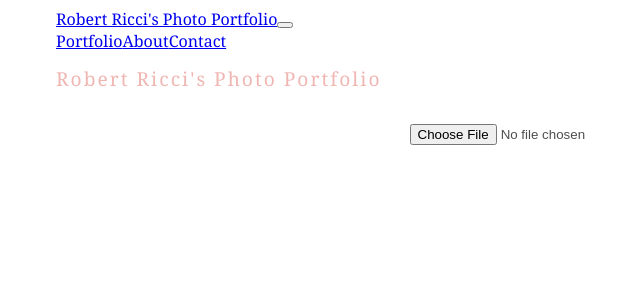
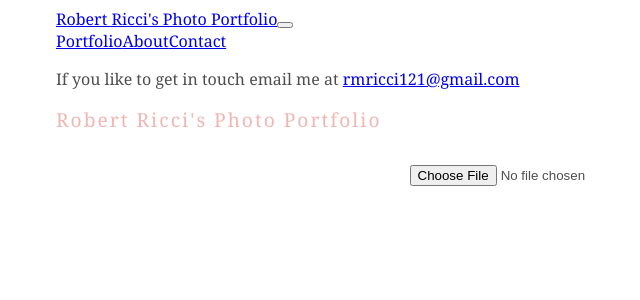
Before and after one commit to Robert-Ricci/photo-portfolio, a React (Create React App) app: page /contact in a window 1280 px wide. Shown: the top 300 px of the page, without its empty margins (104-744 px from the left). Built offline with nearby package versions, Linux system fonts and the light colour scheme.

Commit message:
This commit adds a contact component

```diff
--- a/src/App.js
+++ b/src/App.js
@@ -21,7 +21,7 @@ function App() {
                 <Navbar.Toggle aria-controls="responsive-navbar-nav" />
                 <Navbar.Collapse id="responsive-navbar-nav">
                     <Nav className="mr-auto">
-                        <Nav.Link href="/imagegrid">Portfolio</Nav.Link>
+                        <Nav.Link href="/portfolio">Portfolio</Nav.Link>
                         <Nav.Link href="/about">About</Nav.Link>
                         <Nav.Link href="/contact">Contact</Nav.Link>
                 </Nav>
--- a/src/components/Contact.js
+++ b/src/components/Contact.js
@@ -0,0 +1,11 @@
+import React from 'react';
+
+const Contact = () => {
+    return (
+        <div className="contact">
+            <p>If you like to get in touch email me at <a href="mailto:rmricci121@gmail.com?subject=Photo Portfolio Contact" >rmricci121@gmail.com</a> </p>
+        </div>
+    );
+};
+
+export default Contact;
--- a/src/components/Router.js
+++ b/src/components/Router.js
@@ -3,12 +3,14 @@ import { Switch, Route} from 'react-router-dom';
 
 import About from './About';
 import ImageGrid from './ImageGrid';
+import Contact from './Contact';
 
 const Router = () => {
     return (
         <Switch>
-            <Route exact path="/imagegrid" component={ImageGrid} />
+            <Route exact path="/portfilio" component={ImageGrid} />
             <Route exact path="/about" component={About} />
+            <Route exact path="/contact" component={Contact} />
         </Switch>
     );
 };
```
Also changed, not shown: 1 other file (tests, documents, lock files or other folders).
